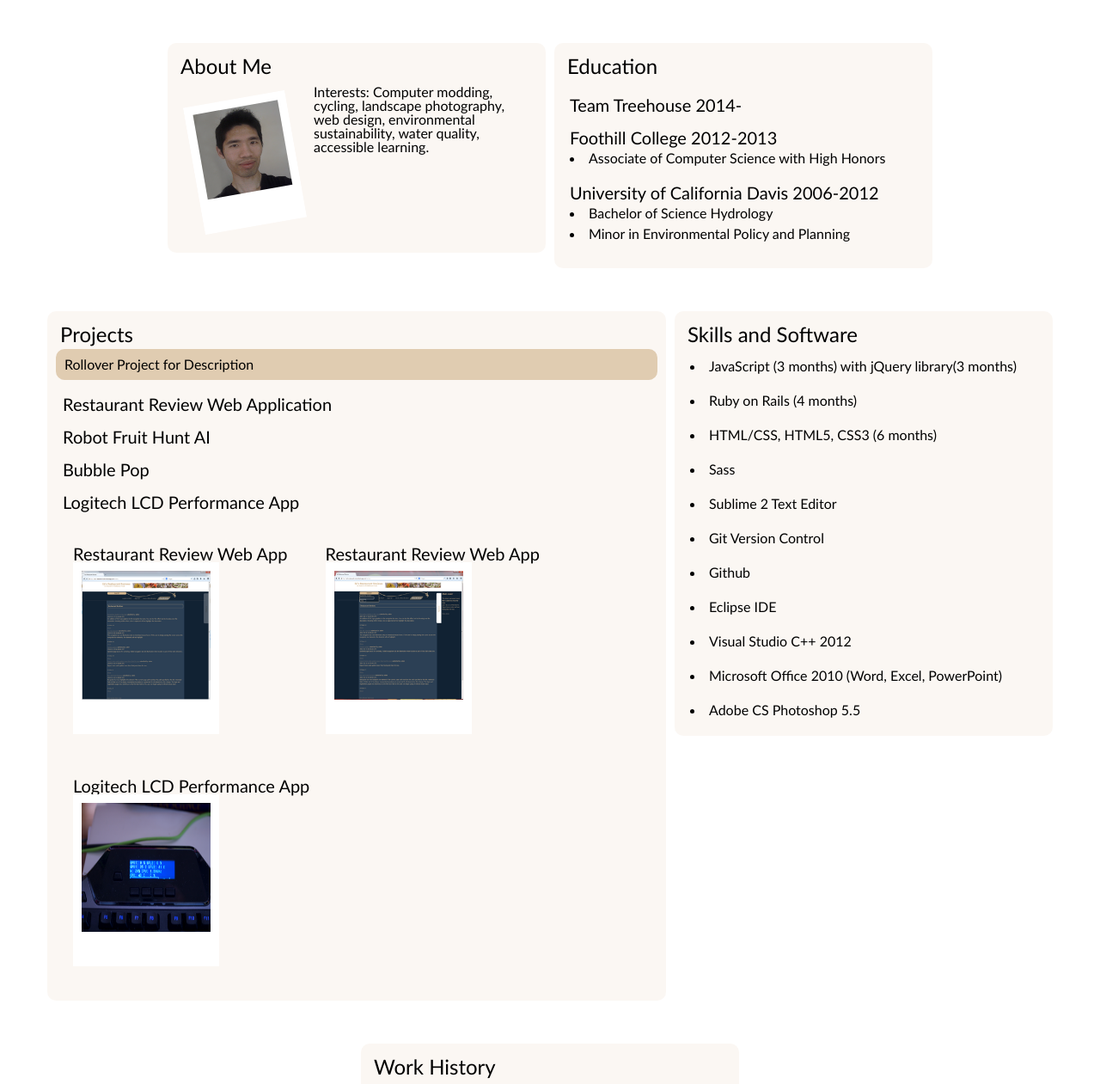
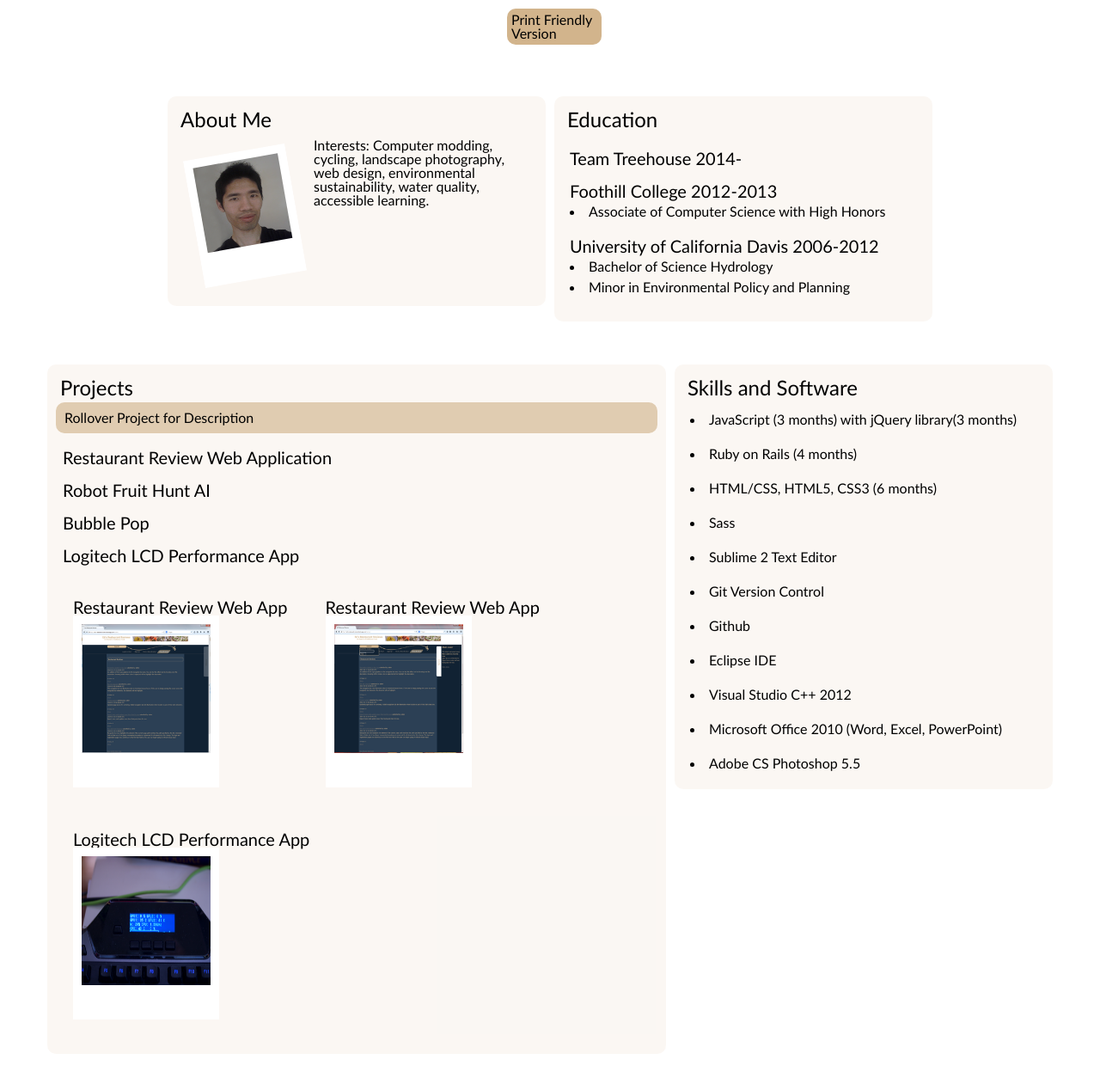
Before and after one commit to MonochromED/Resume-Site, a PHP site: page /resume.html in a window 1280 px wide. Shown: the part 68-1329 px from the top of the page at 86% size. Run offline with PHP 8.4, Linux system fonts and the light colour scheme; style sheets or scripts are compiled from the project's sources.

Commit message:
Addition of print friendly button
Added print friendly button and JavaScript for Chrome browser print support on 0 opacity elements.

```diff
--- /dev/null
+++ b/assets/css/print_friendly_button.css
@@ -0,0 +1,18 @@
+/*-----Print friendly------*/
+.print_button_container {
+  width: 100px;
+  margin-left: auto;
+  margin-right: auto;
+  padding: 10px; }
+
+#request_print_friendly_button {
+  cursor: pointer;
+  border-radius: 10px;
+  background-color: tan;
+  display: inline-block;
+  padding: 5px;
+  width: 100px; }
+
+@media print {
+  .hide_if_print {
+    display: none; } }
--- /dev/null
+++ b/assets/css/print_friendly_button.scss
@@ -0,0 +1,21 @@
+/*-----Print friendly------*/
+.print_button_container{
+  width: 100px;
+  margin-left: auto;
+  margin-right: auto;
+  padding: 10px;
+}
+#request_print_friendly_button{
+  cursor: pointer;
+  border-radius: 10px;
+  background-color: tan;
+  display: inline-block;
+  padding: 5px;
+  width: 100px;
+}
+
+.hide_if_print{
+  @media print{
+    display: none;
+  }
+}
--- a/assets/css/resume.css
+++ b/assets/css/resume.css
@@ -191,6 +191,9 @@ nav {
   .hide_if_mobile {
     display: none; }
 
+  .print_button_container {
+    display: none; }
+
   nav {
     /*------------Vertical and Horizontal Content Centering---------*/
     /*Parent container must be set to relative positioning*/ }
--- a/assets/css/resume.scss
+++ b/assets/css/resume.scss
@@ -274,6 +274,9 @@ nav{
     display:none;
   }
 
+  .print_button_container{
+    display: none;
+  }
 
   nav{
     .button{
--- a/assets/css/smooth_dropdown_menu.css
+++ b/assets/css/smooth_dropdown_menu.css
@@ -80,4 +80,23 @@ the 'expand-if-mobile' class to set all expandables to expanded state.*/
     .expand-if-mobile .dropdown-button {
       cursor: default; } }
 
+/*-----Print friendly------*/
+.print_button_container {
+  width: 100px;
+  margin-left: auto;
+  margin-right: auto;
+  padding: 10px; }
+
+#request_print_friendly_button {
+  cursor: pointer;
+  border-radius: 10px;
+  background-color: tan;
+  display: inline-block;
+  padding: 5px;
+  width: 100px; }
+
+@media print {
+  .hide_if_print {
+    display: none; } }
+
 /*-----------End Smooth Dropdown Menus------------------*/
--- a/assets/css/smooth_dropdown_menu.scss
+++ b/assets/css/smooth_dropdown_menu.scss
@@ -154,5 +154,26 @@ the 'expand-if-mobile' class to set all expandables to expanded state.*/
   }
 }
 
+/*-----Print friendly------*/
+.print_button_container{
+  width: 100px;
+  margin-left: auto;
+  margin-right: auto;
+  padding: 10px;
+}
+#request_print_friendly_button{
+  cursor: pointer;
+  border-radius: 10px;
+  background-color: tan;
+  display: inline-block;
+  padding: 5px;
+  width: 100px;
+}
+
+.hide_if_print{
+  @media print{
+    display: none;
+  }
+}
 
 /*-----------End Smooth Dropdown Menus------------------*/
--- /dev/null
+++ b/assets/javascript/smooth_dropdown_print_friendly.js
@@ -0,0 +1,23 @@
+/*Allows for smooth_dropdown_menu features to be print friendly.
+Addresses issue of start opacity of 0 in Chrome browsers tested as of
+version 34.0.1847.137 m where even with setting opacity to 1 in the
+print media query, the opacity would not change to 1.  This will
+set all dropdown-option elements to start with opacity of 1.*/
+
+jQuery(document).ready(function($){
+  $("#request_print_friendly_button").on('click', function(){
+    $(".hover-expand-box").css({
+      "opacity":"1",
+      "height":"auto",
+      "overflow":"default"
+    });
+
+    $(".dropdown-button").css({
+      "cursor": "default"
+    });
+
+    $(".hide_if_print").css({
+      "display": "none"
+    });
+  });
+});
--- a/resume.html
+++ b/resume.html
@@ -7,7 +7,7 @@
     <link rel="stylesheet" type="text/css" href="assets/CSS/css_reset.css"/>
     <link rel="stylesheet" type="text/css" href="assets/CSS/smooth_dropdown_menu.css">
     <link rel="stylesheet" type="text/css" href="assets/CSS/resume.css"/>
-
+    <link rel="stylesheet" type="text/css" href="assets/CSS/print_friendly_button.css"/>
 
     <script type="text/javascript" src="assets/javascript/jquery-1.11.1.min.js"></script>
     <script type="text/javascript" src="assets/javascript/smoothscroll.js"></script>
@@ -57,6 +57,11 @@
 
     <a href="#top"><div class="to_top_button" id="smoothup">^</div></a>
   </nav>
+
+  <div class="print_button_container">
+    <div id="request_print_friendly_button">Print Friendly Version</div>
+  </div>
+
   <div class="main_content">
 
     <section id="about_me">
@@ -106,7 +111,7 @@
 
     <section id="projects" class="no_flex projects_div expand-if-mobile">
       <h2 class="a1">Projects</h2>
-      <div class="hide_if_mobile description_tag">Rollover Project for Description</div>
+      <div class="hide_if_mobile hide_if_print description_tag">Rollover Project for Description</div>
 
       <p>
         <ul class="subtopic_container no_item_marks expand_if_mobile">
```
